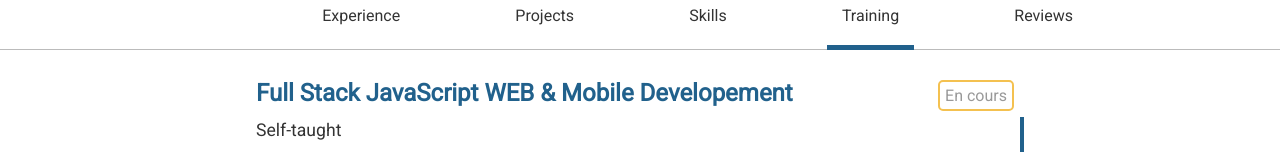
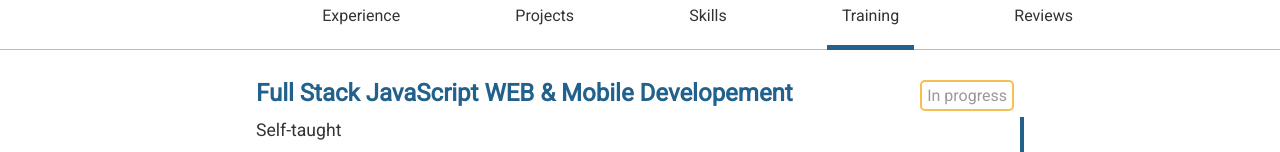
Before and after one commit to Riad-ENNAIM/cv_nextjs, a Next.js app: page /training in a window 1280 px wide. Shown: the part 334-486 px from the top of the page. Built offline with nearby package versions, Linux system fonts and the light colour scheme; no server answers.

Commit message:
Fix Current Alert

```diff
--- a/components/cards/Card.jsx
+++ b/components/cards/Card.jsx
@@ -16,7 +16,15 @@ const Card = ({ data }) => {
     <div className="card">
       <div className="card-header">
         <h3 className="card-title">{data.title}</h3>
-        {data.isCurrent && <span className="tag-flash">En cours</span>}
+        {data.isCurrent && (
+          <span className="tag-flash">
+            {language === 'en'
+              ? data.type === 'TRAINING'
+                ? 'In progress'
+                : 'Current'
+              : 'En cours'}
+          </span>
+        )}
       </div>
 
       <div className="card-body">
--- a/components/experiences/ExperienceMilestones.jsx
+++ b/components/experiences/ExperienceMilestones.jsx
@@ -22,9 +22,10 @@ const ExperienceMilestones = () => {
     <ul className="milestone">
       {profile.experiences.map((experience) => {
         const milestone = {
+          type: 'EXPERIENCE',
           title: experience.company,
           info: experience.title,
-          type: experience.location,
+          description: experience.location,
           start: experience.start,
           isCurrent: experience.isCurrent,
         };
--- a/components/experiences/Experiences.jsx
+++ b/components/experiences/Experiences.jsx
@@ -19,6 +19,7 @@ const Experiences = () => {
 
   return profile.experiences.map((experience) => {
     const data = {
+      type: 'EXPERIENCE',
       title: experience.title,
       description: experience.company,
       info: experience.location,
--- a/components/milestones/MilestoneAction.jsx
+++ b/components/milestones/MilestoneAction.jsx
@@ -1,7 +1,13 @@
+import { useContext } from 'react';
 import PropTypes from 'prop-types';
 import useFormatDate from '../../hooks/useFormatDate';
 
+import ProfileContext from '../../context/profile/profileContext';
+
 const MilestoneAction = ({ milestone }) => {
+  const profileContext = useContext(ProfileContext);
+  const { language } = profileContext;
+
   const start = useFormatDate(milestone.start);
 
   return (
@@ -10,13 +16,21 @@ const MilestoneAction = ({ milestone }) => {
       <div>
         <div className="title">{milestone.title}</div>
         <div className="info">{milestone.info}</div>
-        <div className="type">{milestone.type}</div>
+        <div className="description">{milestone.description}</div>
       </div>
       <span className="number">
         <span>{start}</span>
       </span>
 
-      {milestone.isCurrent && <div className="tag-flash">En cours</div>}
+      {milestone.isCurrent && (
+        <div className="tag-flash">
+          {language === 'en'
+            ? milestone.type === 'TRAINING'
+              ? 'In progress'
+              : 'Current'
+            : 'En cours'}
+        </div>
+      )}
     </li>
   );
 };
--- a/components/milestones/MilestonePeriod.jsx
+++ b/components/milestones/MilestonePeriod.jsx
@@ -1,8 +1,14 @@
+import { useContext } from 'react';
 import PropTypes from 'prop-types';
 import useFormatDate from '../../hooks/useFormatDate';
 import MilestoneAction from './MilestoneAction';
 
+import ProfileContext from '../../context/profile/profileContext';
+
 const MilestonePeriod = ({ milestone }) => {
+  const profileContext = useContext(ProfileContext);
+  const { language } = profileContext;
+
   const start = useFormatDate(milestone.start);
   const end = useFormatDate(milestone.end);
 
@@ -16,14 +22,22 @@ const MilestonePeriod = ({ milestone }) => {
       <div>
         <div className="title">{milestone.title}</div>
         <div className="info">{milestone.info}</div>
-        <div className="type">{milestone.type}</div>
+        <div className="description">{milestone.description}</div>
       </div>
       <span className="number">
         <span>{end}</span>
         <span>{start}</span>
       </span>
 
-      {milestone.isCurrent && <div className="tag-flash">En cours</div>}
+      {milestone.isCurrent && (
+        <div className="tag-flash">
+          {language === 'en'
+            ? milestone.type === 'TRAINING'
+              ? 'In progress'
+              : 'Current'
+            : 'En cours'}
+        </div>
+      )}
     </li>
   );
 };
--- a/components/projects/ProjectMilestones.jsx
+++ b/components/projects/ProjectMilestones.jsx
@@ -22,9 +22,10 @@ const ProjectMilestones = () => {
     <ul className="milestone">
       {profile.projects.map((experience) => {
         const milestone = {
+          type: 'PROJECT',
           title: experience.client,
           info: experience.title,
-          type: experience.technology,
+          description: experience.technology,
           start: experience.start,
           isCurrent: experience.isCurrent,
         };
--- a/components/projects/Projects.jsx
+++ b/components/projects/Projects.jsx
@@ -19,6 +19,7 @@ const Projects = () => {
 
   return profile.projects.map((project) => {
     const data = {
+      type: 'PROJECT',
       title: project.title,
       description: project.client,
       info: project.technology,
--- a/components/training/Training.jsx
+++ b/components/training/Training.jsx
@@ -19,6 +19,7 @@ const Training = () => {
 
   return profile.trainings.map((training) => {
     const data = {
+      type: 'TRAINING',
       title: training.title,
       description: training.school,
       info: training.location,
--- a/components/training/TrainingMilestones.jsx
+++ b/components/training/TrainingMilestones.jsx
@@ -22,9 +22,10 @@ const TrainingMilestones = () => {
     <ul className="milestone">
       {profile.trainings.map((training) => {
         const milestone = {
+          type: 'TRAINING',
           title: training.school,
           info: training.title,
-          type: training.location,
+          description: training.location,
           start: training.start,
           isCurrent: training.isCurrent,
         };
```
